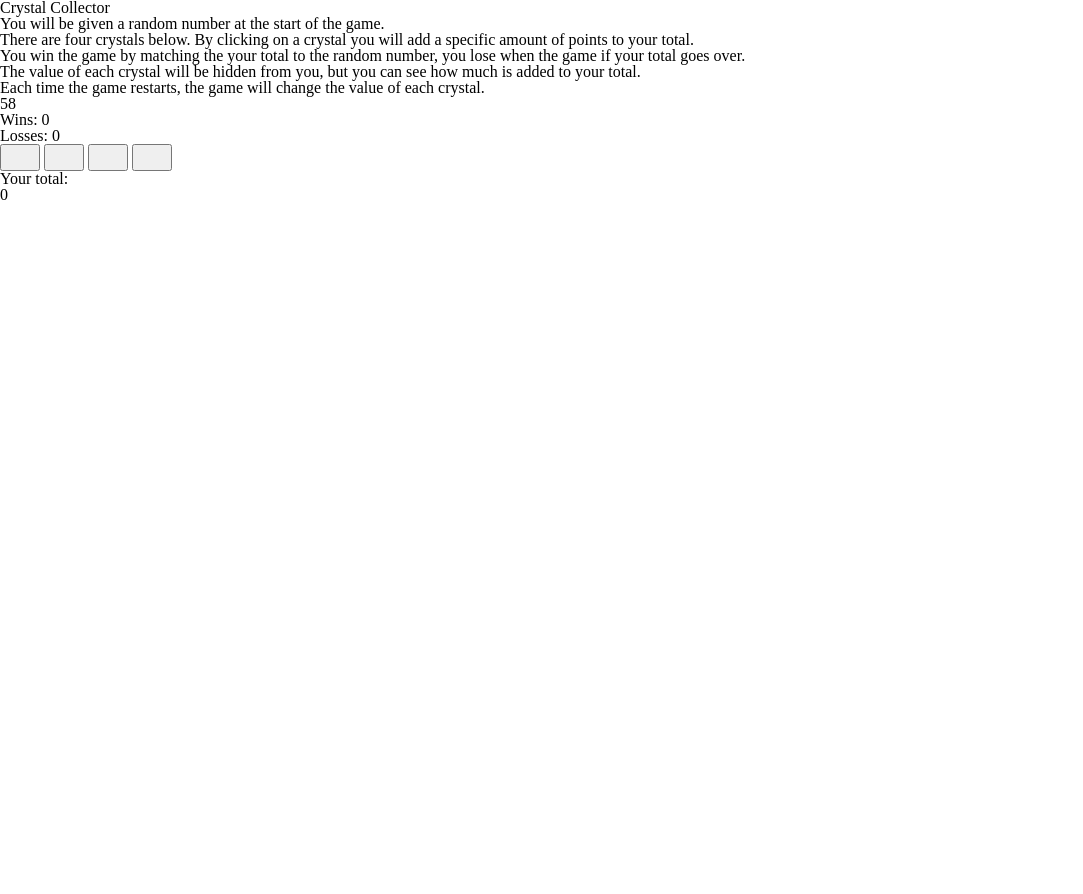
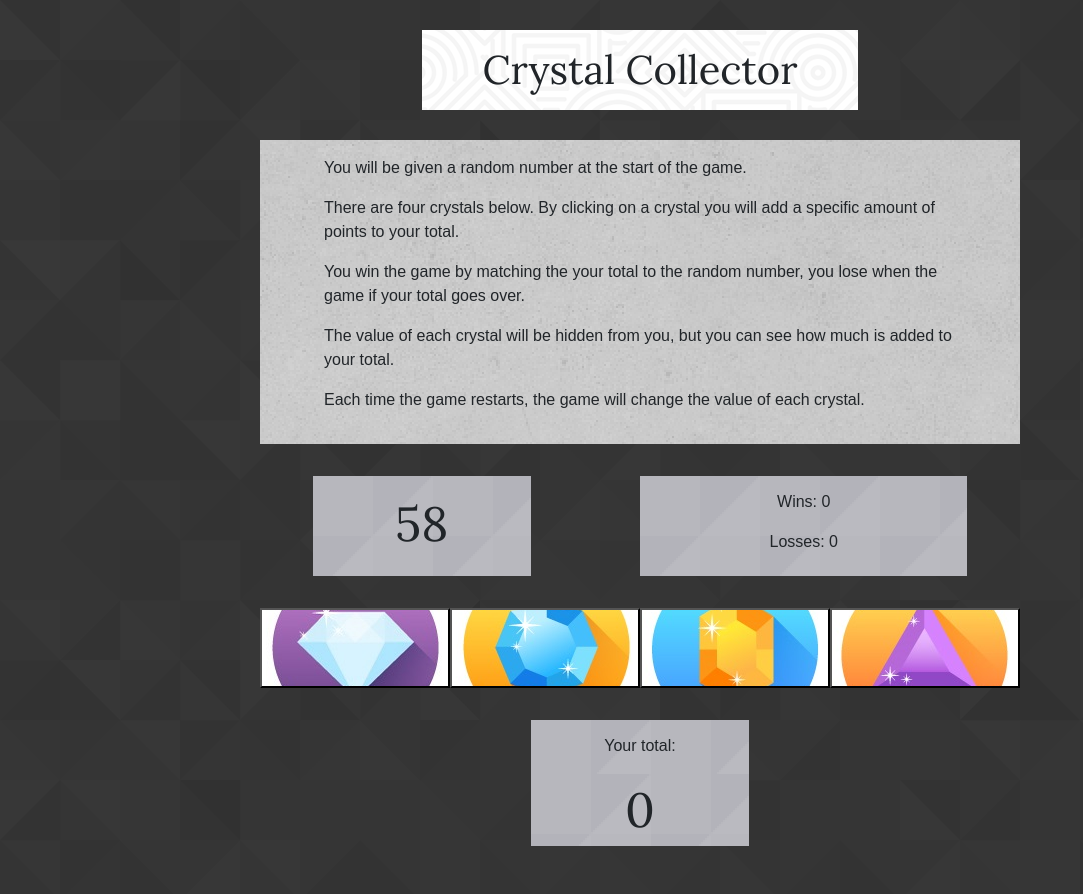
Before and after one commit to davidyeungcoding/Crystal-Collector, a plain HTML site: page index.html in a window 1280 px wide. Shown: the whole page, without its empty margins (0-1083 px from the left). Before the commit the page ends 800 px from the top, so only its background shows below. Drawn offline with nearby package versions, Linux system fonts and the light colour scheme.

Commit message:
css updated

```diff
--- a/assets/css/style.css
+++ b/assets/css/style.css
@@ -1,4 +1,96 @@
+* {
+    box-sizing: border-box;
+}
+
+h1,
+#target,
+#message,
+#score,
+#user-total-txt,
+#user-total-int {
+    font-family: 'Lora', serif;
+}
+
+p {
+    font-family: 'Dosis', sans-serif;
+}
+
+h1 {
+    text-align: center;
+    background-image: url('../images/hypnotize.png');
+    margin: .75em 0;
+    padding: .4em 0;
+}
+
 .control {
-    width: 3em;
-    height: 2em;
+    width: 90%;
+    height: 5em;
 }
+
+body {
+    background-image: url('../images/footer_lodyas.png');
+}
+
+.instructions {
+    background-image: url('../images/mooning_@2X.png');
+    padding: 1em 4em;
+    margin-bottom: 2em;
+}
+
+#target,
+.info {
+    background-image: url('../images/triangular_@2X.png');
+    height: 100px;
+    text-align: center;
+}
+
+#target {
+    padding-top: .25em;
+    font-size: 48px;
+}
+
+.info {
+    padding-top: .9em;
+}
+
+.input {
+    margin-top: 2em;
+}
+
+#user-total-txt {
+    text-align: center;
+    margin-top: 2em;
+    padding-top: .9em;
+    background-image: url('../images/triangular_@2X.png');
+}
+
+#user-total-int {
+    text-align: center;
+    font-size: 48px;
+    margin-bottom: 1em;
+    background-image: url('../images/triangular_@2X.png');
+}
+
+#btn_1 {
+    background-image: url('../images/Diamond_1.jpg');
+    background-position: center;
+    background-position-x: -12px;
+}
+
+#btn_2 {
+    background-image: url('../images/Diamond_2.jpg');
+    background-position: center;
+    background-position-x: -12px;
+}
+
+#btn_3 {
+    background-image: url('../images/Diamond_3.jpg');
+    background-position: center;
+    background-position-x: -16px;
+}
+
+#btn_4 {
+    background-image: url('../images/Diamond_4.jpg');
+    background-position-x: -15px;
+    background-position-y: -54px;
+}
--- a/assets/javascript/game.js
+++ b/assets/javascript/game.js
@@ -52,11 +52,10 @@ var btnValues = function () {
 };
 
 var assignValues = function () {
-    $('#btn_1').val().append(btn_1_Val);
-    // $('#btn_1').append($(this)).val(btn_1_Val);
-    // $('#btn_2').append($(this)).val(btn_2_Val);
-    // $('#btn_3').append($(this)).val(btn_3_Val);
-    // $('#btn_4').append($(this)).val(btn_4_Val);
+    $('#btn_1').attr('value', btn_1_Val);
+    $('#btn_2').attr('value', btn_2_Val);
+    $('#btn_3').attr('value', btn_3_Val);
+    $('#btn_4').attr('value', btn_4_Val);
 };
 
 // ===========================================================================
@@ -68,8 +67,16 @@ $(document).ready(function() {
     gameStart();
 
     $('.input').click('control', function () {
+        console.log(total);
+        console.log(typeof total);
+        console.log("==============================");
+        // total += parseInt($(this).attr('value'));
+        total = total + $(this).attr('value');
+        console.log(parseInt(total));
+        console.log($(this).val);
+        console.log(typeof $(this).val);
         if (total < target) {
-            total += $(this).val();
+            // total += $(this).val();
             if (total = target) {
                 win();
             }
@@ -78,4 +85,17 @@ $(document).ready(function() {
             }
         }
     });
+    console.log(btn_1_Val);
+    console.log(btn_2_Val);
+    console.log(btn_3_Val);
+    console.log(btn_4_Val);
+    console.log("==============================");
+    console.log(typeof btn_1_Val);
+    console.log("==============================");
+    console.log($('#btn_1').attr('value'));
+    console.log($('#btn_2').attr('value'));
+    console.log($('#btn_3').attr('value'));
+    console.log($('#btn_4').attr('value'));
+    console.log("==============================");
+    console.log(typeof $('#btn_1').attr('value'));
 });
--- a/index.html
+++ b/index.html
@@ -5,48 +5,78 @@
     <meta name="viewport" content="width=device-width, initial-scale=1.0">
     <meta http-equiv="X-UA-Compatible" content="ie=edge">
     <link rel="stylesheet" type="text/css" href="assets/css/reset.css">
+    <link rel="stylesheet" href="https://stackpath.bootstrapcdn.com/bootstrap/4.1.1/css/bootstrap.min.css" integrity="sha384-WskhaSGFgHYWDcbwN70/dfYBj47jz9qbsMId/iRN3ewGhXQFZCSftd1LZCfmhktB" crossorigin="anonymous">
     <link rel="stylesheet" type="text/css" href="assets/css/style.css">
+    <link href="https://fonts.googleapis.com/css?family=Lora" rel="stylesheet">
     <script src="https://cdnjs.cloudflare.com/ajax/libs/jquery/3.2.1/jquery.min.js"></script>
     <title>Document</title>
 </head>
 <body>
 
-    <h1>Crystal Collector</h1>
+    <div class='row'>
+        <div class='col-lg-4'></div>
+        <h1 class='col-lg-4'>Crystal Collector</h1>
+        <div class='col-lg-4'></div>
+    </div>
 
-    <div class='instructions'>
+    <div class='container'>
+        <div class="row">
+            <div class='col-lg-2'></div>
+            <div class='instructions col-lg-8'>
                 <p>You will be given a random number at the start of the game.</p>
                 <p>There are four crystals below. By clicking on a crystal you will add a specific amount of points to your total.</p>
                 <p>You win the game by matching the your total to the random number, you lose when the game if your total goes over.</p>
                 <p>The value of each crystal will be hidden from you, but you can see how much is added to your total.</p>
                 <p>Each time the game restarts, the game will change the value of each crystal.</p>
             </div>
-
-    <div id='target'>
+            <div class='col-lg-2'></div>
+        </div>
     </div>
 
-    <div>
+    <div class='row'>
+        <div class='col-3'></div>
+        <div class='col-lg-2' id='target'></div>
+        <div class='col-lg-1'></div>
+        <div class='info col-lg-3'>
             <div id='message'>
             </div>
             <div id='score'>
             </div>
         </div>
-
-    <div class='input'>
-        <button class='control' id='btn_1' value=''></button>
-        <button class='control' id='btn_2' value=''></button>
-        <button class='control' id='btn_3' value=''></button>
-        <button class='control' id='btn_4' value=''></button>
+        <div class='col-lg-3'></div>
     </div>
 
-    <div id="user-total-txt">
+    <div class='container input'>
+        <div class='row'>
+            <div class='col-lg-2'></div>
+            <button class='col-sm-12 col-md-12 col-lg-2 control' id='btn_1' value=''></button>
+            <button class='col-sm-12 col-md-12 col-lg-2 control' id='btn_2' value=''></button>
+            <button class='col-sm-12 col-md-12 col-lg-2 control' id='btn_3' value=''></button>
+            <button class='col-sm-12 col-md-12 col-lg-2 control' id='btn_4' value=''></button>
+            <div class='col-lg-2'></div>
+        </div>
+    </div>
+
+    <div class="row">
+        <div class='col-lg-5'></div>
+        <div class='col-lg-2' id="user-total-txt">
             <p>Your total: </p>
         </div>
+        <div class='col-lg-5'></div>
+    </div>
 
-    <div id="user-total-int">
+    <div class="row">
+        <div class='col-lg-5'></div>
+        <div class='col-lg-2' id="user-total-int"></div>
+        <div class='col-lg-5'></div>
     </div>
 
     <script src="assets/javascript/game.js">
     </script>
 
+<script src="https://code.jquery.com/jquery-3.3.1.slim.min.js" integrity="sha384-q8i/X+965DzO0rT7abK41JStQIAqVgRVzpbzo5smXKp4YfRvH+8abtTE1Pi6jizo" crossorigin="anonymous"></script>
+<script src="https://cdnjs.cloudflare.com/ajax/libs/popper.js/1.14.3/umd/popper.min.js" integrity="sha384-ZMP7rVo3mIykV+2+9J3UJ46jBk0WLaUAdn689aCwoqbBJiSnjAK/l8WvCWPIPm49" crossorigin="anonymous"></script>
+<script src="https://stackpath.bootstrapcdn.com/bootstrap/4.1.1/js/bootstrap.min.js" integrity="sha384-smHYKdLADwkXOn1EmN1qk/HfnUcbVRZyYmZ4qpPea6sjB/pTJ0euyQp0Mk8ck+5T" crossorigin="anonymous"></script>
+
 </body>
 </html>
```
Also changed, not shown: assets/images/Diamond_1.jpg (added), assets/images/Diamond_2.jpg (added), assets/images/Diamond_3.jpg (added), assets/images/Diamond_4.jpg (added), assets/images/footer_lodyas.png (added), assets/images/hypnotize.png (added), assets/images/mooning_@2X.png (added), assets/images/triangular_@2X.png (added). Lines whose indentation alone changed are shown as unchanged.
